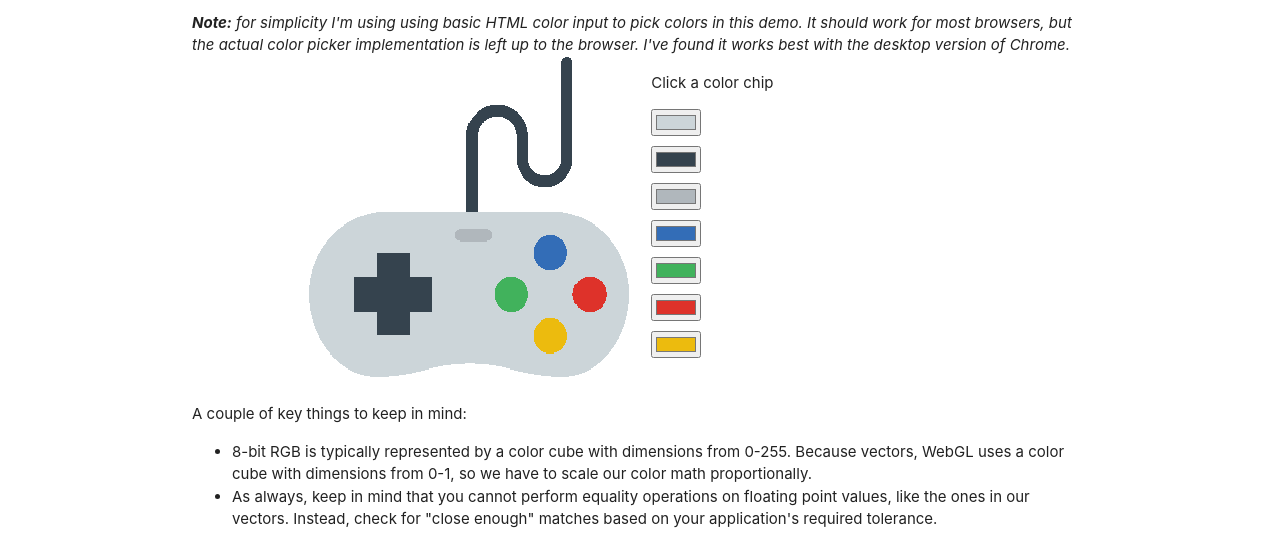
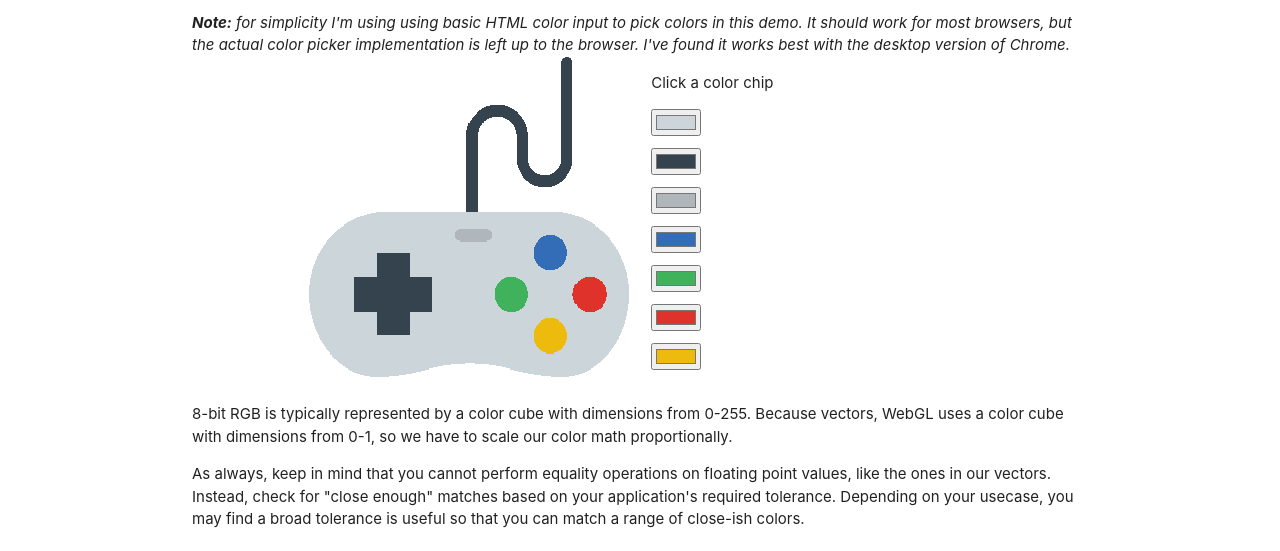
Before and after one commit to evanmcallaway/evanmcallaway.github.io, a website: page dev/webgl/color_swaps/index.html in a window 1280 px wide. Shown: the part 207-758 px from the top of the page. Drawn offline with nearby package versions, Linux system fonts and the light colour scheme.

Commit message:
Formatting and cleaning up color swaps demo

```diff
--- a/dev/webgl/color_swaps/index.html
+++ b/dev/webgl/color_swaps/index.html
@@ -22,7 +22,7 @@
     }
 
     #color-pickers input {
-      margin-bottom: 10px;
+      margin-bottom: 12px;
     }
   </style>
 
@@ -62,13 +62,9 @@
         </div>
       </div>
 
-      <div>
-        <p>A couple of key things to keep in mind:</p>
-        <ul class="browser-default">
-          <li>8-bit RGB is typically represented by a color cube with dimensions from 0-255.  Because vectors, WebGL uses a color cube with dimensions from 0-1, so we have to scale our color math proportionally.</li>
-          <li>As always, keep in mind that you cannot perform equality operations on floating point values, like the ones in our vectors.  Instead, check for "close enough" matches based on your application's required tolerance.</li>
-        </ul>
-      </div>
+      <p>8-bit RGB is typically represented by a color cube with dimensions from 0-255.  Because vectors, WebGL uses a color cube with dimensions from 0-1, so we have to scale our color math proportionally.</p>
+
+      <p>As always, keep in mind that you cannot perform equality operations on floating point values, like the ones in our vectors.  Instead, check for "close enough" matches based on your application's required tolerance.  Depending on your usecase, you may find a broad tolerance is useful so that you can match a range of close-ish colors.</p>
 
       <h4>Colors to Vectors</h4>
 
@@ -88,6 +84,8 @@
       <h4>Fragment Shader</h4>
 
       <p>Swapping colors is really just a matter of looking for a close enough match and using your new color if you find one.</p>
+
+      <p>Notice that we use the dot product of our vector's difference to find our distance squared.  Square roots are expensive operations and in this case we don't need a true distance to estimate that we have a color match.</p>
 
       <pre><code>
 #define MAX_COLORS 24
```
